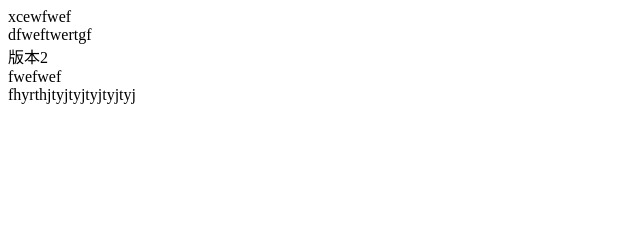
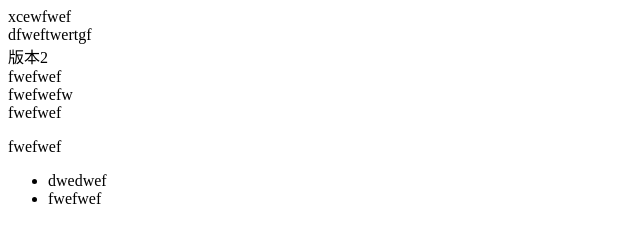
Before and after one commit to projectcss/git-test, a plain HTML site: page demo.html in a window 1280 px wide. Shown: the whole page, without its empty margins (0-640 px from the left). Drawn offline with Linux system fonts and the light colour scheme.

Commit message:
'init-sjop

```diff
--- a/demo.html
+++ b/demo.html
@@ -11,6 +11,16 @@
     <div>dfweftwertgf</div>
     <div>版本2</div>
     <div>fwefwef</div>
-    <div>fhyrthjtyjtyjtyjtyjtyj</div>
+    <div>
+        fwefwefw
+        <div>
+            fwefwef
+        </div>
+        <p>fwefwef</p>
+        <ul>
+            <li>dwedwef</li>
+            <li>fwefwef</li>
+        </ul>
+    </div>
 </body>
 </html>
```
